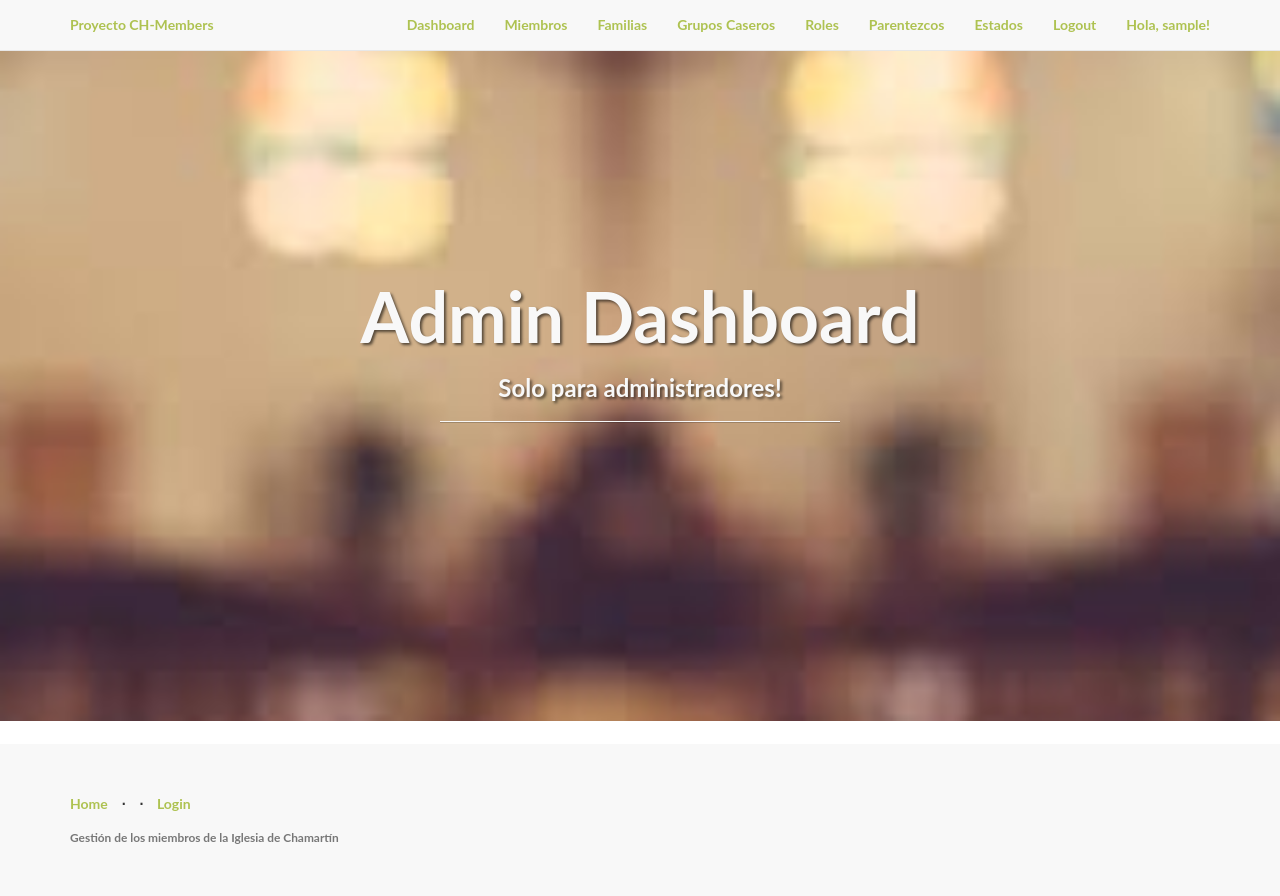
After one commit to originaltebas/churching, a Flask app: page /admin/dashboard in a window 1280 px wide. The commit adds this page. Run offline with Flask 2, Linux system fonts and the light colour scheme; a user stored in the database is signed in; tables that the repository leaves empty hold one stand-in row (values such as "Sample post"); parts of the project's set-up code (start-up, migrations or seed data) failed here and were passed over; some libraries are stand-ins or nearby versions.

Commit message:
Dashboard y estructura inicial de Administracion

```diff
--- a/app/auth/forms.py
+++ b/app/auth/forms.py
@@ -7,6 +7,7 @@ from wtforms.validators import DataRequired, Email, EqualTo
 
 from ..models import Usuario
 
+'''
 class RegistrationForm(FlaskForm):
     """
     Formulario temporal para registrar usuarios
@@ -30,6 +31,7 @@ class RegistrationForm(FlaskForm):
         if Usuario.query.filter_by(username=field.data).first():
             raise ValidationError(u'El usuario ya existe en la BD.')
 
+'''
 class LoginForm(FlaskForm):
     """
     Formulario para logarse en el sistema
--- a/app/home/views.py
+++ b/app/home/views.py
@@ -1,7 +1,7 @@
 # app/home/views.py
 
 from flask import render_template
-from flask_login import login_required
+from flask_login import current_user, login_required
 
 from . import home
 
@@ -10,7 +10,7 @@ def homepage():
     """
     Render the homepage template on the / route
     """
-    return render_template('home/index.html', title="Bienvenido").encode( "utf-8" )
+    return render_template('home/index.html', title="Bienvenido")
 
 @home.route('/dashboard')
 @login_required
@@ -18,4 +18,14 @@ def dashboard():
     """
     Render the dashboard template on the /dashboard route
     """
-    return render_template('home/dashboard.html', title="Escritorio").encode( "utf-8" )
+    return render_template('home/dashboard.html', title="Dashboard")
+
+
+@home.route('/admin/dashboard')
+@login_required
+def admin_dashboard():
+    # prevent non-admins from accessing the page
+    if not current_user.is_admin:
+        abort(403)
+
+    return render_template('home/admin_dashboard.html', title="Dashboard")
--- a/app/templates/auth/register.html
+++ b/app/templates/auth/register.html
@@ -1,5 +1,6 @@
 <!-- app/templates/auth/register.html -->
 
+<!--
 {% import "bootstrap/wtf.html" as wtf %}
 {% extends "base.html" %}
 {% block title %}Register{% endblock %}
@@ -12,3 +13,4 @@
   </div>
 </div>
 {% endblock %}
+-->
--- a/app/templates/base.html
+++ b/app/templates/base.html
@@ -3,7 +3,7 @@
 <!DOCTYPE html>
 <html lang="es">
 <head>
-    <title>{{ title }} | Project Dream Team</title>
+    <title>{{ title }} | Project CH-Memebers</title>
     <link href="https://maxcdn.bootstrapcdn.com/bootstrap/3.3.7/css/bootstrap.min.css" rel="stylesheet">
     <link href="{{ url_for('static', filename='css/style.css') }}" rel="stylesheet">
     <link rel="shortcut icon" href="{{ url_for('static', filename='img/favicon.ico') }}">
@@ -13,7 +13,7 @@
         <div class="container topnav">
           <div class="navbar-header">
               <button type="button" class="navbar-toggle" data-toggle="collapse" data-target="#bs-example-navbar-collapse-1">
-                  <span class="sr-only">Cambiar navegaci&oacute;</span>
+                  <span class="sr-only">Cambiar navegaci&oacute;n</span>
                   <span class="icon-bar"></span>
                   <span class="icon-bar"></span>
                   <span class="icon-bar"></span>
@@ -21,12 +21,28 @@
               <a class="navbar-brand topnav" href="{{ url_for('home.homepage') }}">Proyecto CH-Members</a>
           </div>
           <div class="collapse navbar-collapse" id="bs-example-navbar-collapse-1">
-            <ul class="nav navbar-nav navbar-right">
-                <li><a href="{{ url_for('home.homepage') }}">Home</a></li>
-                <li><a href="{{ url_for('auth.register') }}">Register</a></li>
-                <li><a href="{{ url_for('auth.login') }}">Login</a></li>
-            </ul>
-          </div>
+<!-- Modify nav bar menu -->
+<ul class="nav navbar-nav navbar-right">
+    {% if current_user.is_authenticated %}
+      {% if current_user.is_admin %}
+        <li><a href="{{ url_for('home.admin_dashboard') }}">Dashboard</a></li>
+        <li><a href="#">Miembros</a></li>
+        <li><a href="#">Familias</a></li>
+        <li><a href="#">Grupos Caseros</a></li>
+        <li><a href="#">Roles</a></li>
+        <li><a href="#">Parentezcos</a></li>
+        <li><a href="#">Estados</a></li>
+      {% else %}
+        <li><a href="{{ url_for('home.dashboard') }}">Dashboard</a></li>
+      {% endif %}
+      <li><a href="{{ url_for('auth.logout') }}">Logout</a></li>
+      <li><a><i class="fa fa-user"></i>  Hola, {{ current_user.username }}!</a></li>
+    {% else %}
+      <li><a href="{{ url_for('home.homepage') }}">Home</a></li>
+      <li><a href="{{ url_for('auth.login') }}">Login</a></li>
+    {% endif %}
+</ul>
+        </div>
         </div>
     </nav>
     <div class="wrapper">
@@ -41,7 +57,7 @@
                     <ul class="list-inline">
                         <li><a href="{{ url_for('home.homepage') }}">Home</a></li>
                         <li class="footer-menu-divider">⋅</li>
-                        <li><a href="{{ url_for('auth.register') }}">Register</a></li>
+                        <!--<li><a href="">Register</a></li>-->
                         <li class="footer-menu-divider">⋅</li>
                         <li><a href="{{ url_for('auth.login') }}">Login</a></li>
                     </ul>
--- /dev/null
+++ b/app/templates/home/admin_dashboard.html
@@ -0,0 +1,20 @@
+<!-- app/templates/home/admin_dashboard.html -->
+
+{% extends "base.html" %}
+{% block title %}Admin Dashboard{% endblock %}
+{% block body %}
+<div class="intro-header">
+    <div class="container">
+        <div class="row">
+            <div class="col-lg-12">
+                <div class="intro-message">
+                    <h1>Admin Dashboard</h1>
+                    <h3>Solo para administradores!</h3>
+                    <hr class="intro-divider">
+                    </ul>
+                </div>
+            </div>
+        </div>
+    </div>
+</div>
+{% endblock %}
```
Also changed, not shown: app/auth/views.py (+9 -4 lines).
